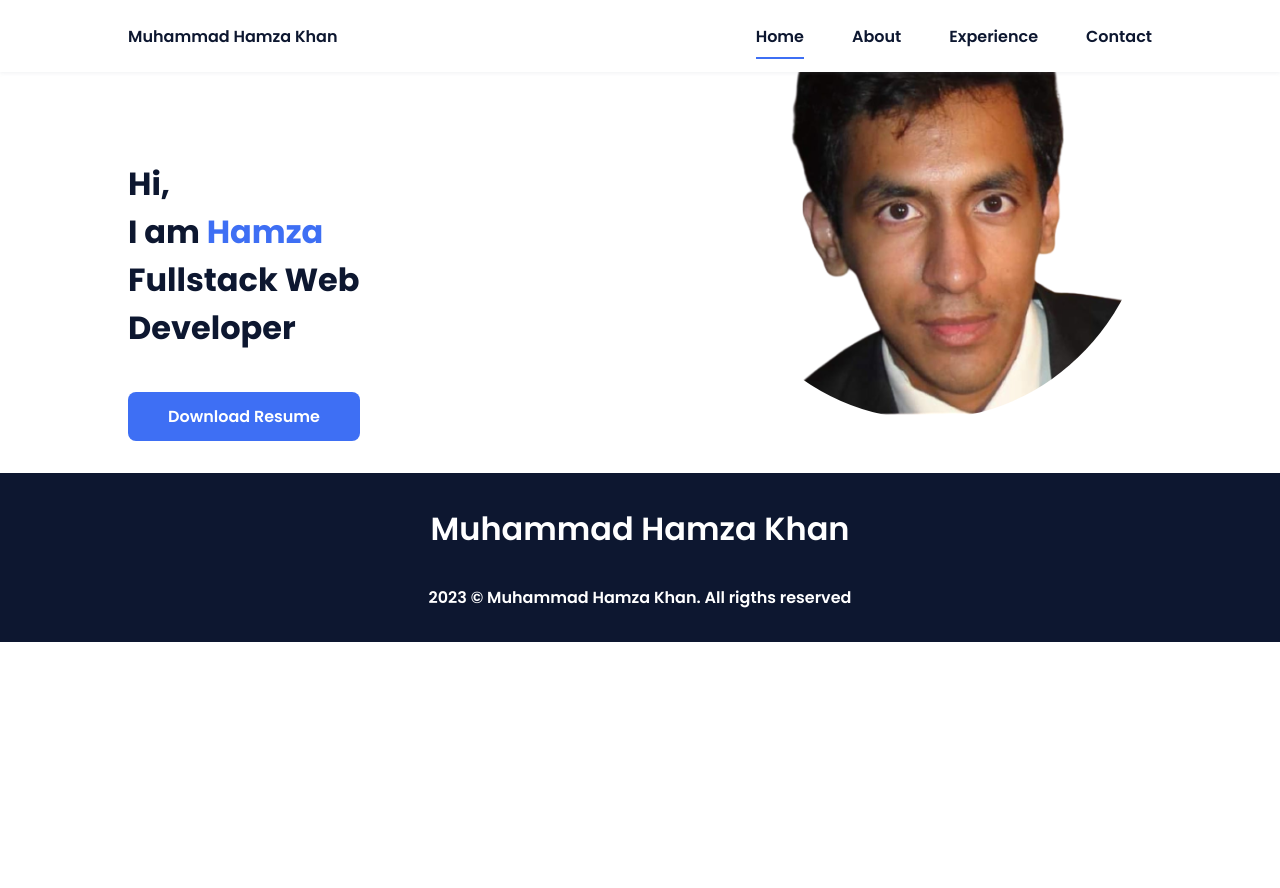
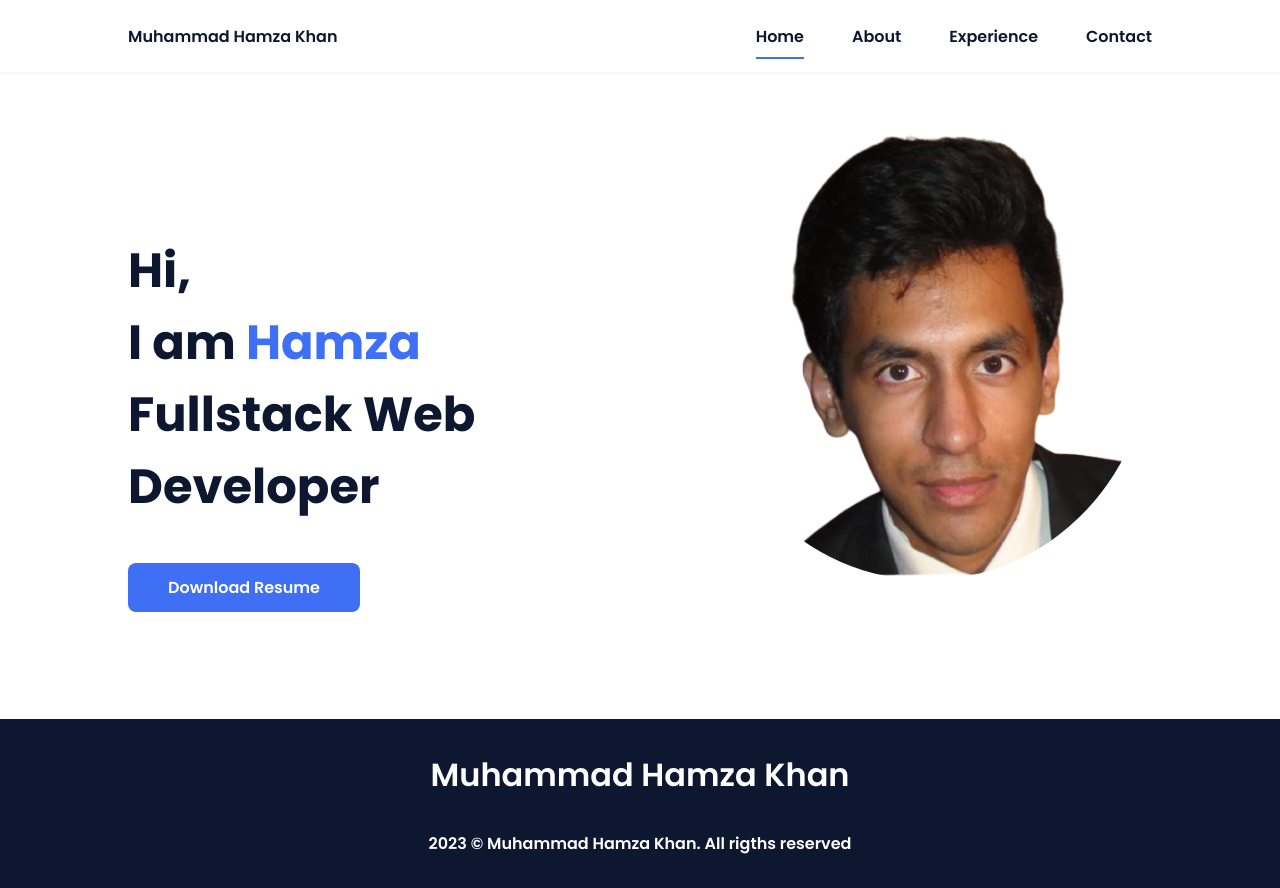
Before and after one commit to hamzasafdark/portfolio, a plain HTML site: page index.html in a window 1280 px wide. Before the commit the page ends 800 px from the top, so only its background shows below. Drawn offline with Linux system fonts and the light colour scheme.

Commit message:
improved responsiveness

```diff
--- a/style/style.css
+++ b/style/style.css
@@ -1,32 +1,4 @@
 @import url("https://fonts.googleapis.com/css2?family=Poppins:wght@400;600;700&display=swap");
-/* :root {
-  --header-height: 3rem;
-  --font-semi: 600;
-  --hue-color: 224;
-  --first-color: hsl(var(--hue-color), 89%, 60%);
-  --second-color: hsl(var(--hue-color), 56%, 12%);
-  --body-font: 'Poppins', sans-serif;
-  --big-font-size: 2rem;
-  --h2-font-size: 1.25rem;
-  --normal-font-size: .938rem;
-  --smaller-font-size: .75rem;
-  --mb-2: 1rem;
-  --mb-4: 2rem;
-  --mb-5: 2.5rem;
-  --mb-6: 3rem;
-  --z-back: -10;
-  --z-fixed: 100;
-} */
-
-@media screen and (min-width: 968px) {
-  :root {
-    --big-font-size: 3.5rem;
-    --h2-font-size: 2rem;
-    --normal-font-size: 1rem;
-    --smaller-font-size: .875rem;
-  }
-}
-
 *, ::before, ::after {
   box-sizing: border-box;
 }
@@ -34,6 +6,7 @@
 html {
   scroll-behavior: smooth;
 }
+
 
 body {
   margin: 3rem 0 0 0;
@@ -57,10 +30,10 @@ a {
 }
 
 .photo {
+  margin: 10px 0 0 ;
   border-radius: 50%;
   size: auto;
   border-color: hsl(224, 89%, 60%);
-  border-width: 1rem;
 }
 
 img {
@@ -237,6 +210,7 @@ img {
 }
 
 .home {
+  margin: 75px;
   position: relative;
   row-gap: 5rem;
   padding: 4rem 0 5rem;
@@ -247,8 +221,14 @@ img {
 }
 
 .home_title {
-  font-size: 2rem;
+  font-size: 3rem;
   margin-bottom: 2.5rem;
+}
+
+@media (max-width: 715px) {
+  .photo {
+    visibility: hidden;
+  }
 }
 
 .home_title-color {
```
